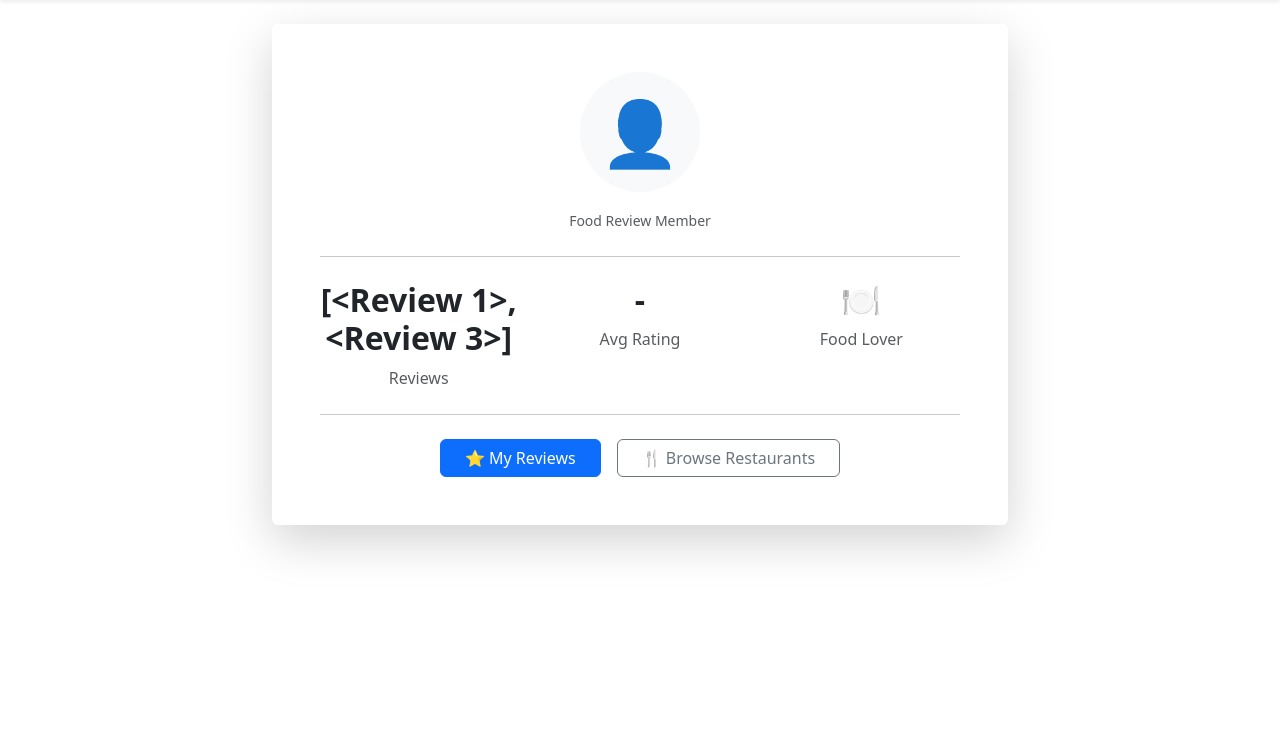
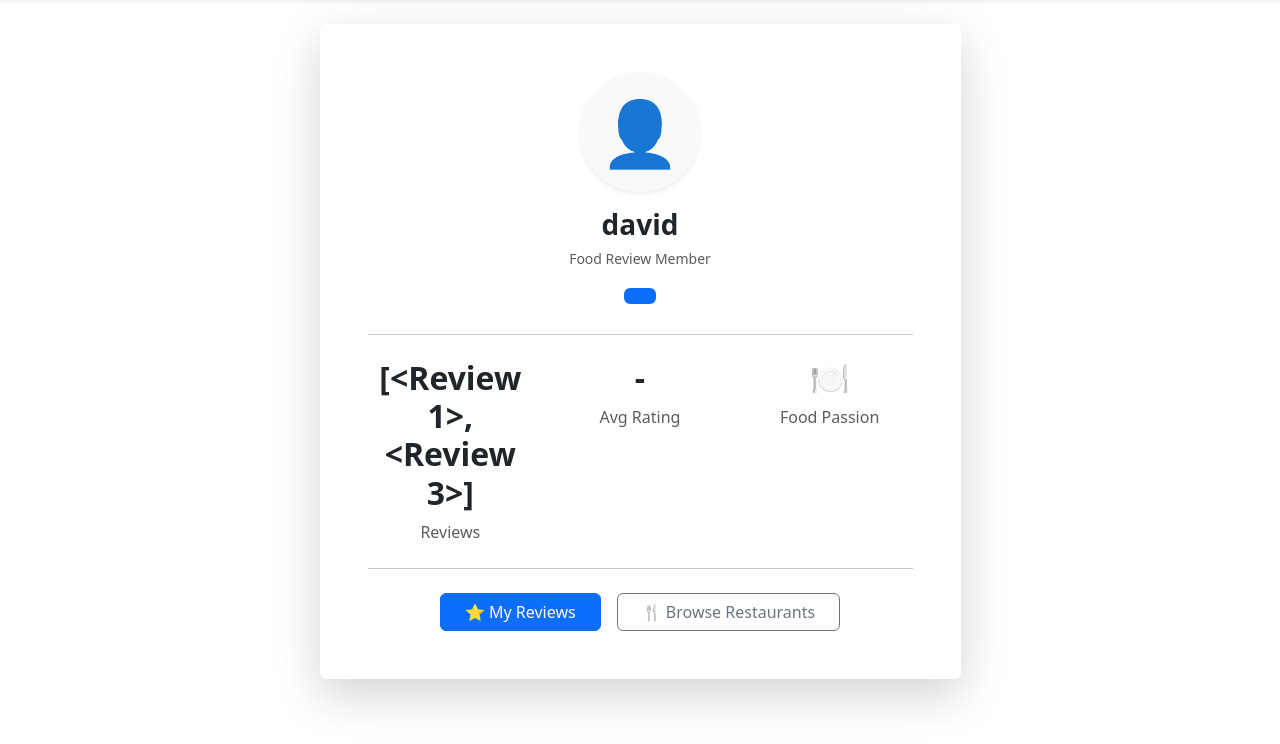
Before and after one commit to waruenat-collab/web-flask_241-152, a Flask app: template templates/profile.html in a window 1280 px wide. Shown: the part 56-800 px from the top of the page. Run offline with Flask 3, Linux system fonts and the light colour scheme; the template is opened without the code that fills it: values that come from a table or form of the project are taken from there, others are empty.

Commit message:
Improve profile UI and add user badge level display

```diff
--- a/templates/profile.html
+++ b/templates/profile.html
@@ -4,33 +4,45 @@
 {% block content %}
 
 <div class="row justify-content-center">
-  <div class="col-md-8">
+  <div class="col-md-8 col-lg-7">
 
     <div class="card shadow-lg border-0">
       <div class="card-body p-5">
 
-        <!-- Avatar -->
-        <div class="text-center mb-4">
-          <div class="rounded-circle bg-light d-inline-flex
-                      align-items-center justify-content-center"
-               style="width:120px; height:120px; font-size:64px;">
+        <!-- Avatar + Username -->
+        <div class="text-center mb-3">
+          <div
+            class="rounded-circle bg-light d-inline-flex
+                   align-items-center justify-content-center shadow-sm"
+            style="width:120px; height:120px; font-size:64px;">
             👤
           </div>
 
-          <h3 class="mt-3 mb-0">{{ username }}</h3>
-          <small class="text-muted">Food Review Member</small>
+          <h3 class="mt-3 mb-1 fw-bold">
+            {{ user.username }}
+          </h3>
+          <small class="text-muted">
+            Food Review Member
+          </small>
+        </div>
+
+        <!-- Badge -->
+        <div class="text-center mb-4">
+          <span class="badge bg-primary fs-6 px-3 py-2">
+            {{ badge }}
+          </span>
         </div>
 
         <hr class="my-4">
 
         <!-- Stats -->
         <div class="row text-center">
-          <div class="col-md-4">
+          <div class="col-md-4 mb-3 mb-md-0">
             <h2 class="fw-bold">{{ review_count }}</h2>
             <p class="text-muted mb-0">Reviews</p>
           </div>
 
-          <div class="col-md-4">
+          <div class="col-md-4 mb-3 mb-md-0">
             <h2 class="fw-bold">
               {% if avg_rating %}
                 ⭐ {{ avg_rating }}
@@ -43,14 +55,14 @@
 
           <div class="col-md-4">
             <h2 class="fw-bold">🍽️</h2>
-            <p class="text-muted mb-0">Food Lover</p>
+            <p class="text-muted mb-0">Food Passion</p>
           </div>
         </div>
 
         <hr class="my-4">
 
         <!-- Actions -->
-        <div class="d-flex justify-content-center gap-3">
+        <div class="d-flex justify-content-center gap-3 flex-wrap">
           <a href="/my-reviews" class="btn btn-primary px-4">
             ⭐ My Reviews
           </a>
```
